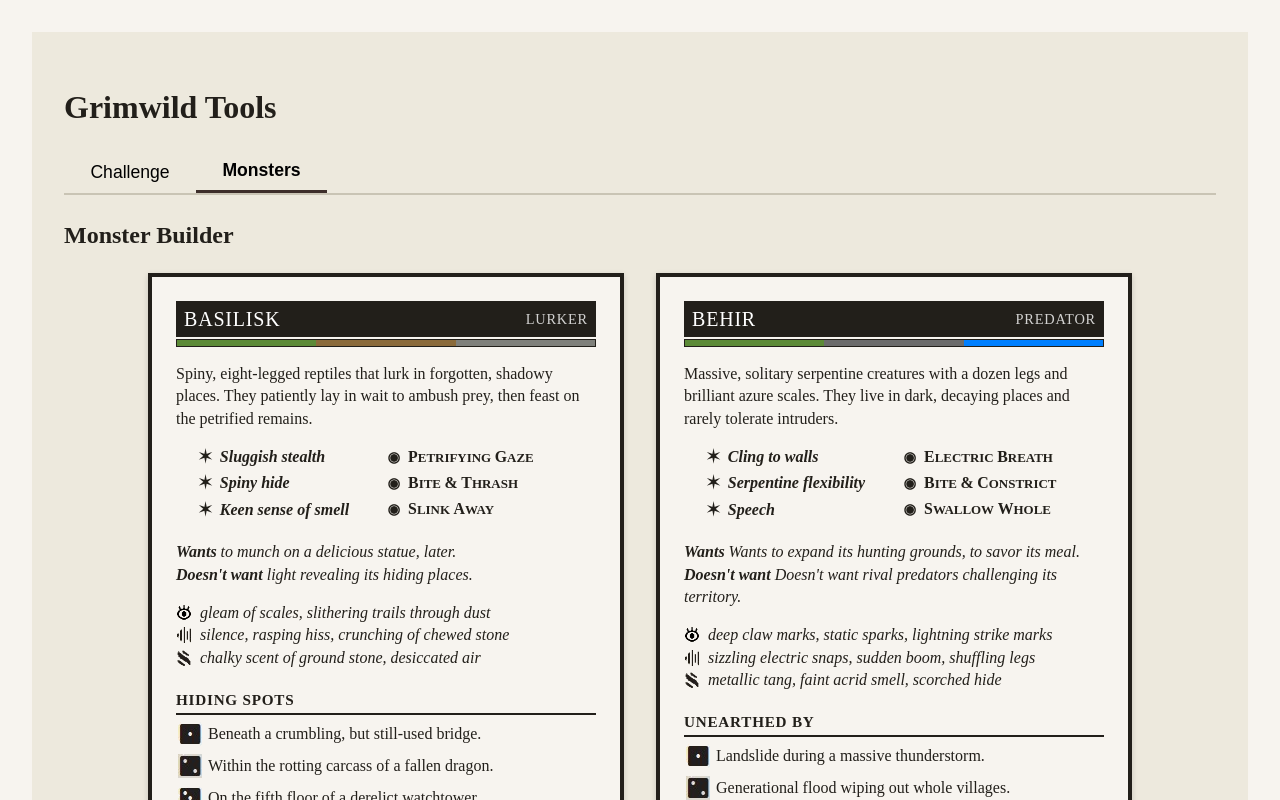
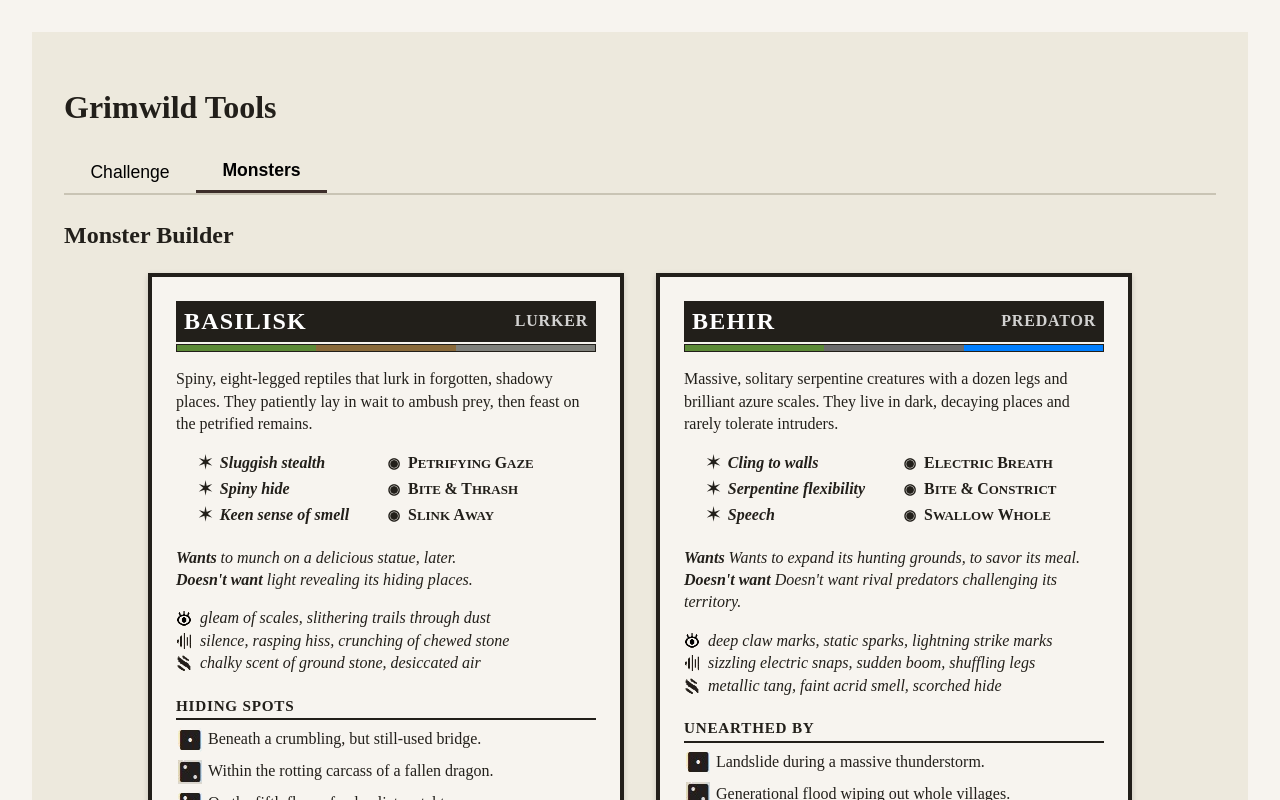
Before and after one commit to mvillaronga/grimwild-tools, a React (Vite) app: page / in a window 1280 px wide. Both pictures are taken after a click on the button "Monsters". Shown: the top 800 px of the page. Built offline with nearby package versions, Linux system fonts and the light colour scheme.

Commit message:
name display to be bolder

```diff
--- a/src/components/monster/MonsterDisplay.jsx
+++ b/src/components/monster/MonsterDisplay.jsx
@@ -91,8 +91,27 @@ export default function MonsterDisplay() {
       {monsters.map((monster, index) => (
         <article key={index} className="monster-block">
           <header className="monster-header">
-            <span className="monster-name">{monster.name}</span>
-            <span className="monster-role">{monster.type}</span>
+            <span
+              className="monster-name"
+              style={{
+                fontSize: "1.5rem",
+                fontWeight: "bold",
+                textTransform: "uppercase",
+                letterSpacing: "0.05em",
+              }}
+            >
+              {monster.name}
+            </span>
+            <span
+              className="monster-role"
+              style={{
+                fontSize: "1rem",
+                fontWeight: "bold",
+                opacity: 0.8,
+              }}
+            >
+              {monster.type}
+            </span>
           </header>
           <div className="color-bar">
             {monster.colors.map((color, i) => (
```
